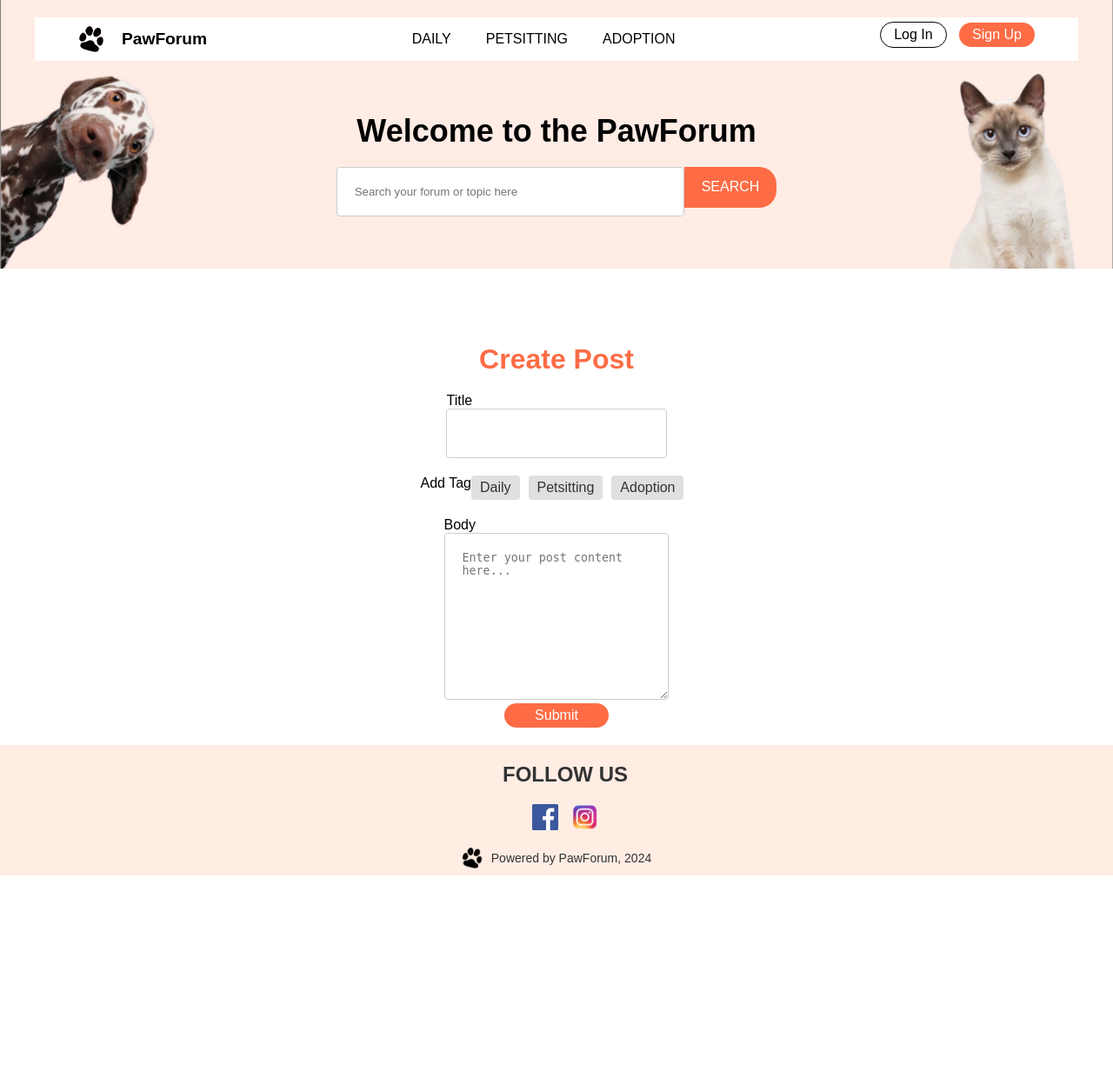
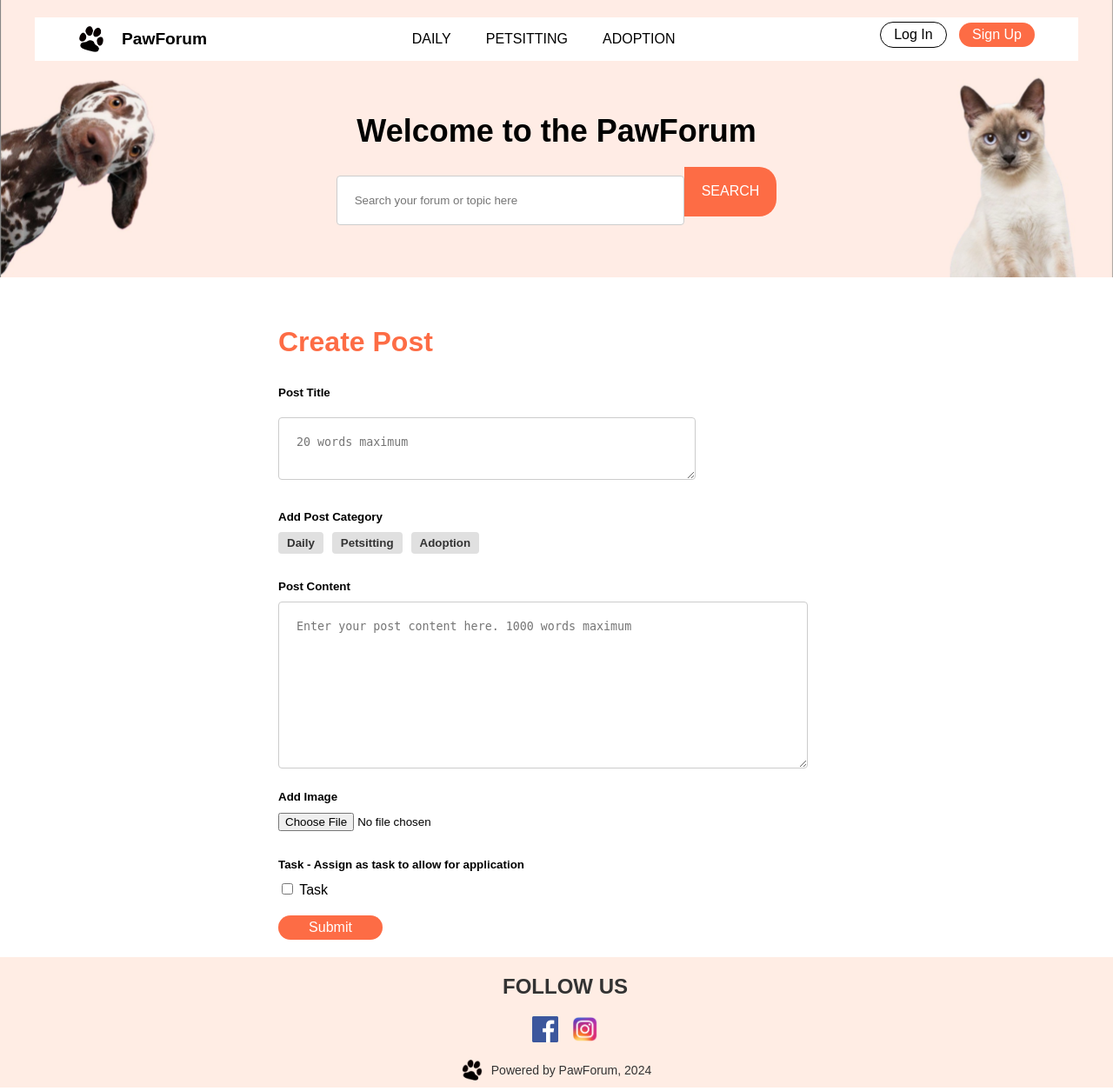
Before and after one commit to Misoto22/Paw-Forum, a Flask app: template app/templates/PostCreate.html in a window 1280 px wide. Shown: the whole page at 87% size. Before the commit the page ends 1007 px from the top, so only its background shows below. Run offline with Flask 3, Linux system fonts and the light colour scheme; the template is opened without the code that fills it, so the values that code supplies are empty.

Commit message:
Updated create post layout, add insert image and assign task function.

```diff
--- a/app/static/css/style.css
+++ b/app/static/css/style.css
@@ -220,9 +220,9 @@ button {
 .CreatePost {
   display: flex;
   flex-direction: column;
-  align-items: center;
+  align-items: flex-start;
   background-color: white;
-  padding: 20px;
+  margin-left: 25%;
 }
 
 .CreatePost h1 {
@@ -230,13 +230,26 @@ button {
   color: #fd6c45;
 }
 
+.CreatePost h2 {
+  font-size: smaller;
+}
+
 .tags label {
   display: left;
-  margin-bottom: 8px;
+  margin-bottom: 20px;
+  margin-top: 10px;
 }
 
+.tags{
+  margin-bottom: 10px;
+}
 .PostTitle {
   margin-bottom: 20px;
+  width: 50%;
+}
+
+.Postbody textarea {
+  width: 200%;
 }
 
 input[type="text"],
@@ -247,6 +260,7 @@ textarea {
   border-radius: 4px;
   box-sizing: border-box;
   resize: vertical;
+  margin-top: 10px;
 }
 
 .PostSubmit button {
@@ -258,6 +272,7 @@ textarea {
   cursor: pointer;
   width: 120px;
   margin: 0 auto;
+  margin-bottom: 20px;
 }
 
 .tags {
@@ -284,6 +299,14 @@ textarea {
   color: #fff;
 }
 
+.AddImage {
+  margin-bottom: 20px;
+}
+
+.Task {
+  margin-bottom: 20px;
+}
+/* LOGIN */
 .login-button {
   width: 0%;
   padding: 10px 20px;
@@ -298,5 +321,5 @@ textarea {
 }
 
 .login-button:hover {
-  background-color: #3e27c1;
+  background-color: #e5533b;
 }
--- a/app/templates/PostCreate.html
+++ b/app/templates/PostCreate.html
@@ -12,12 +12,12 @@
     <h1>Create Post</h1>
 
     <div class="PostTitle">
-        <lable>Title</lable>
-        <input type="text" paceholder="20 words maximum" required>
+        <h2>Post Title</h2>
+        <textarea id="title" placeholder="20 words maximum" required maxlength="20"></textarea>
     </div>
 
+    <h2>Add Post Category</2>
         <div class="tags">
-            <label>Add Tag</label>
             <input type="radio" id="tag1" name="tag" value="Daily">
             <label for="tag1" class="tag">Daily</label>
             <input type="radio" id="tag2" name="tag" value="Foster">
@@ -27,13 +27,26 @@
         </div>
 
     <div class="Postbody">
-        <label>Body</label>
-        <textarea id="body" rows="10" placeholder="Enter your post content here..."></textarea>
+        <label>Post Content</label>
+        <textarea id="body" rows="10" placeholder="Enter your post content here. 1000 words maximum" required maxlength="1000"></textarea>
+    </div>
+
+    <h2>Add Image</h2>
+    <div class="AddImage">
+        <input type="file" accept="image/*">
+    </div>
+
+    <h2>Task - Assign as task to allow for application</h2>
+    <div class="Task">
+        <input type="checkbox" id="checkbox" name="checkbox">
+  <label for="checkbox">Task</label>
     </div>
 
     <div class="PostSubmit">
         <button class="PostSubmitbtn">Submit</button>
     </div>
+
+
 </div>
 <iframe src="./components/footer.html" frameborder="0" style="width: 100%; height: auto;"></iframe>
 
```
Also changed, not shown: app/static/js/script.js (+15 -0 lines).
